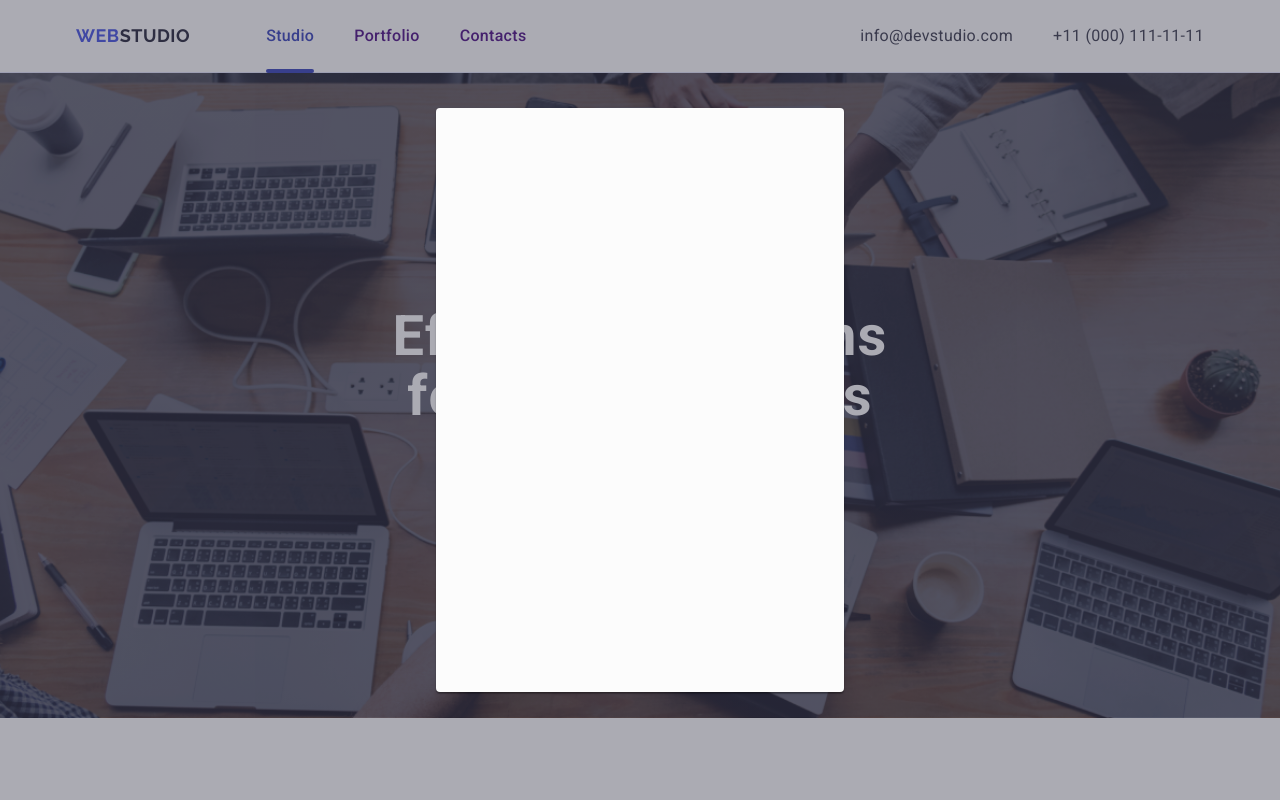
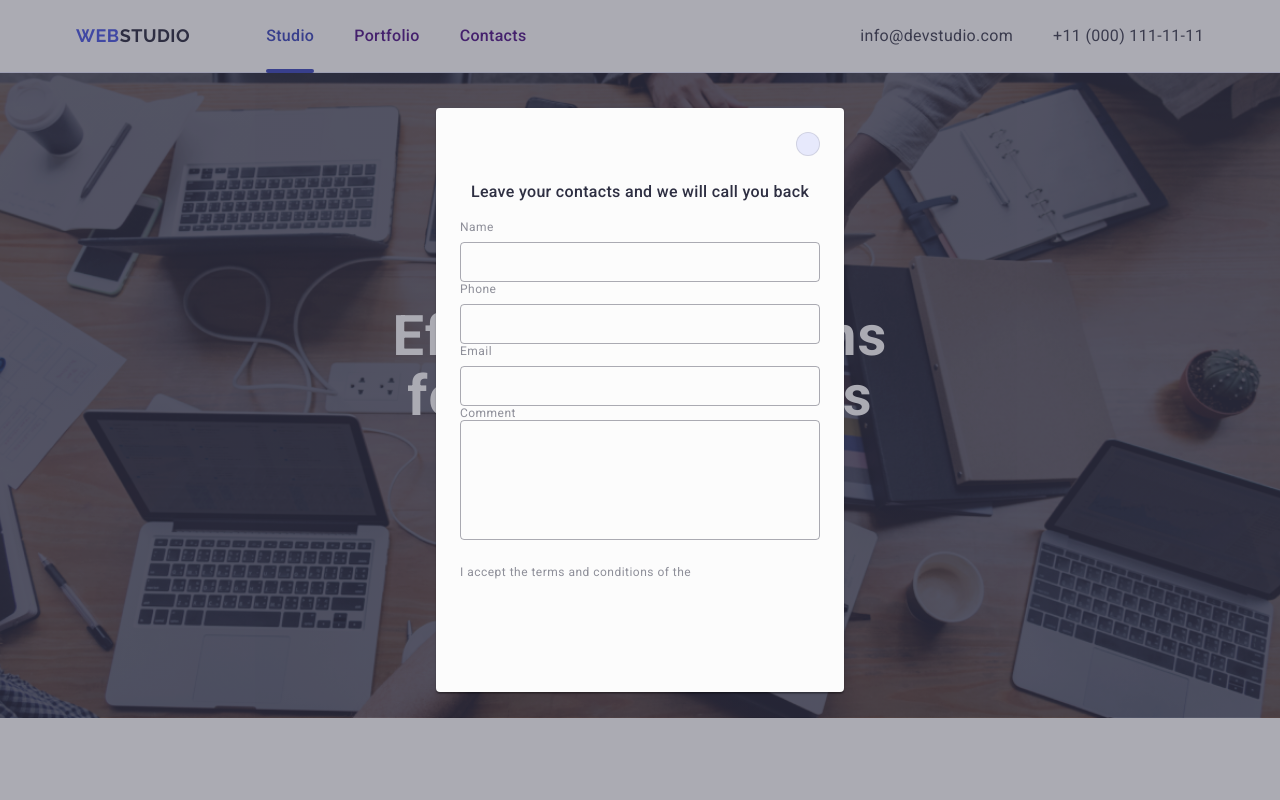
Before and after one commit to vlad-hrinchenko/goit-markup-hw-05, a plain HTML site: page index.html in a window 1280 px wide. Shown: the top 800 px of the page. Drawn offline with nearby package versions, Linux system fonts and the light colour scheme.

Commit message:
fix index.html

```diff
--- a/css/styles.css
+++ b/css/styles.css
@@ -432,7 +432,8 @@ img {
 }
 .social__media {
 
-}.footer .container {
+}
+.footer .container {
     display: flex;
     align-items: baseline;
 }
@@ -518,6 +519,7 @@ img {
     margin-left: 16px;
     fill: #ffffff;
 }
+ /* end Footer */
 
 .modal__frame {
     position: fixed;
@@ -542,5 +544,146 @@ img {
         0px 2px 1px rgba(0, 0, 0, 0.2);
     border-radius: 4px;
     transition: transform 250ms cubic-bezier(0.4, 0, 0.2, 1);
+    padding: 72px 24px 24px 24px;
+}
+
+.modal__btn {
+    position: absolute;
+    top: 24px;
+    right: 24px;
+    width: 24px;
+    height: 24px;
+    border-radius: 50%;
+    display: flex;
+    align-items: center;
+    justify-content: center;
+    background-color: #e7e9fc;
+    border: 1px solid rgba(0, 0, 0, 0.1);
+    padding: 0;
+    cursor: pointer;
+    transition: background-color 250ms cubic-bezier(0.4, 0, 0.2, 1), border 250ms cubic-bezier(0.4, 0, 0.2, 1);
 
 }
+
+.modal__btn:hover,
+.modal__btn:focus {
+    background-color: #404bbf;
+    border: none;
+}
+
+.modal__icon {
+    transition: fill 250ms cubic-bezier(0.4, 0, 0.2, 1);
+
+}
+
+.modal__icon:hover,
+.modal__icon:focus {
+    fill: #ffffff;
+}
+
+.modal__desk {
+    font-weight: 500;
+    font-size: 16px;
+    line-height: 1.5;
+    text-align: center;
+    letter-spacing: 0.02em;
+    color: #2E2F42;
+    margin-bottom: 16px;
+}
+
+.form__modal {
+    margin-bottom: 8px;
+}
+
+.modal__label {
+    font-size: 12px;
+    line-height: 1.17;
+    letter-spacing: 0.04em;
+    color: #8e8f99;
+    display: block;
+    margin-bottom: 4px;
+
+}
+
+.input__container {
+    position: relative;
+
+}
+
+.modal__input {
+    width: 100%;
+    height: 40px;
+    border: 1px solid rgba(46, 47, 66, 0.4);
+    border-radius: 4px;
+    background-color: transparent;
+    padding-left: 38px;
+    outline: transparent;
+    transition: border-color 250ms cubic-bezier(0.4, 0, 0.2, 1);
+
+}
+.modal__input:focus {
+    border-color: #4D5AE5;
+}
+
+.input__icon {
+    position: absolute;
+    left: 16px;
+    top: 50%;
+    transform: translateY(-50%);
+    transition: fill 250ms cubic-bezier(0.4, 0, 0.2, 1);
+
+}
+.input__icon:focus {
+    fill: #4D5AE5;
+}
+
+.comment__container {
+    margin-bottom: 16px;
+}
+
+.comment__label {
+    width: 100%;
+    height: 120px;
+    font-size: 12px;
+    line-height: 1.17;
+    letter-spacing: 0.04em;
+    color: rgba(46, 47, 66, 0.4);
+    border: 1px solid rgba(46, 47, 66, 0.4);
+    border-radius: 4px;
+    background-color: transparent;
+    padding: 8px 16px;
+    outline: transparent;
+    resize: none;
+    transition: border-color 250ms cubic-bezier(0.4, 0, 0.2, 1);
+
+}
+
+.comment__label:focus {
+    border-color: #4D5AE5;
+}
+
+.chekbox__container {
+    margin-bottom: 24px;
+}
+
+.visually-hidden {
+    position: absolute;
+        width: 1px;
+        height: 1px;
+        margin: -1px;
+        border: 0;
+        padding: 0;
+
+        white-space: nowrap;
+        clip-path: inset(100%);
+        clip: rect(0 0 0 0);
+        overflow: hidden;
+    }
+
+.chekbox__label {
+    font-size: 12px;
+    line-height: 1.17;
+    letter-spacing: 0.04em;
+    color: #8e8f99;
+
+}
--- a/index.html
+++ b/index.html
@@ -411,7 +411,60 @@
     </footer>
     <div class="modal__frame">
         <div class="modal__window">
-
+            <button class="modal__btn" type="button">
+                <svg class="modal__icon" width="8" height="8">
+                    <use href="./images/icons.svg#iconclose"></use>
+                </svg>
+            </button>
+            <p class="modal__desk">Leave your contacts and we will call you back</p>
+            <form action="">
+                <div class="form__modal">
+                    <label class="modal__label" for="user-name">
+                        Name
+                    </label>
+                </div>
+                <div class="input__container">
+                    <input class="modal__input" type="text" name="user-name" id="user-name">
+                    <svg class="input__icon" width="18" height="24">
+                        <use href="./images/icons.svg#iconperson"></use>
+                    </svg>
+                </div>
+                <div class="form__modal">
+                    <label class="modal__label" for="user-name">
+                    Phone
+                    </label>
+                </div>
+                <div class="input__container">
+                    <input class="modal__input" type="text" name="user-name" id="user-name">
+                    <svg class="input__icon" width="18" height="24">
+                        <use href="./images/icons.svg#iconphone"></use>
+                    </svg>
+                </div>
+                <div class="form__modal">
+                    <label class="modal__label" for="user-name">
+                        Email
+                    </label>
+                </div>
+                <div class="input__container">
+                    <input class="modal__input" type="text" name="user-name" id="user-name">
+                    <svg class="input__icon" width="18" height="24">
+                        <use href="./images/icons.svg#iconemail"></use>
+                    </svg>
+                </div>
+                <div class="comment__container">
+                    <label class="modal__label" for="user-comment">
+                        Comment
+                        <textarea class="comment__label" name="user-comment" id="user-comment" placeholder="Text input">
+                        </textarea>
+                    </label>
+                </div>
+                <div class="chekbox__container">
+                    <input class="visually-hidden" type="checkbox" name="user-privacy" id="user-privacy" value="true">
+                    <label class="chekbox__label" for="user-privacy">
+                        I accept the terms and conditions of the
+                    </label>
+                </div>
+            </form>
         </div>
     </div>
 </body>
```
Also changed, not shown: images/icons.svg.
